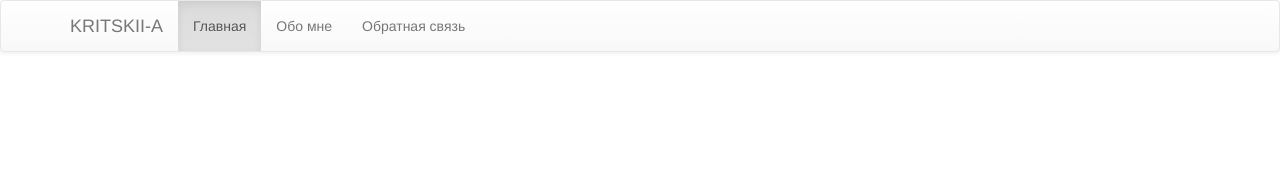
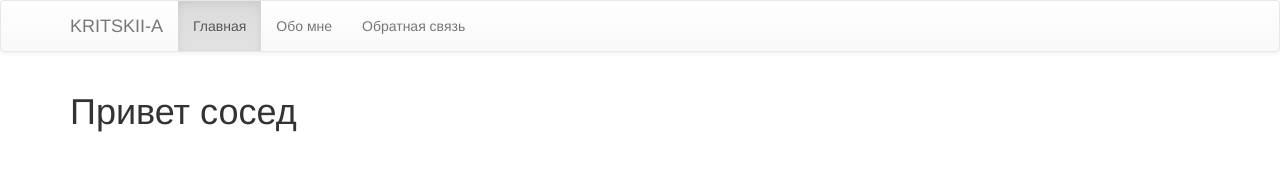
Before and after one commit to Kritskii-A/kritskii-a.github.io, a plain HTML site: page index.html in a window 1280 px wide. Drawn offline with nearby package versions, Linux system fonts and the light colour scheme.

Commit message:
update header

```diff
--- a/index.html
+++ b/index.html
@@ -27,7 +27,9 @@
         </div>
       </div>
     </div>
-
+    <div class="container">
+      <h1>Привет сосед</h1>
+    </div>
     <script
       src="https://code.jquery.com/jquery-3.5.1.slim.min.js"
       integrity="sha384-DfXdz2htPH0lsSSs5nCTpuj/zy4C+OGpamoFVy38MVBnE+IbbVYUew+OrCXaRkfj"
```
